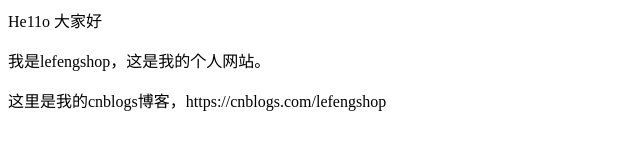
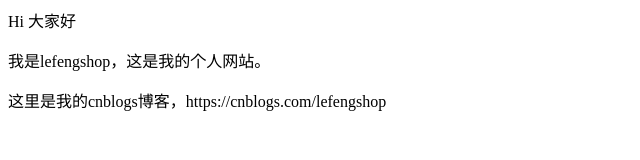
Before and after one commit to lefengshop/lefengshop.github.io, a plain HTML site: page index.html in a window 1280 px wide. Shown: the full height of the page, 0-640 px from the left. Drawn offline with Linux system fonts and the light colour scheme.

Commit message:
Update index.html

```diff
--- a/index.html
+++ b/index.html
@@ -1,4 +1,4 @@
-<p>He11o 大家好</p>
+<p>Hi 大家好</p>
 <P>我是lefengshop，这是我的个人网站。</p>
 
 <p>这里是我的cnblogs博客，https://cnblogs.com/lefengshop</p>
```
